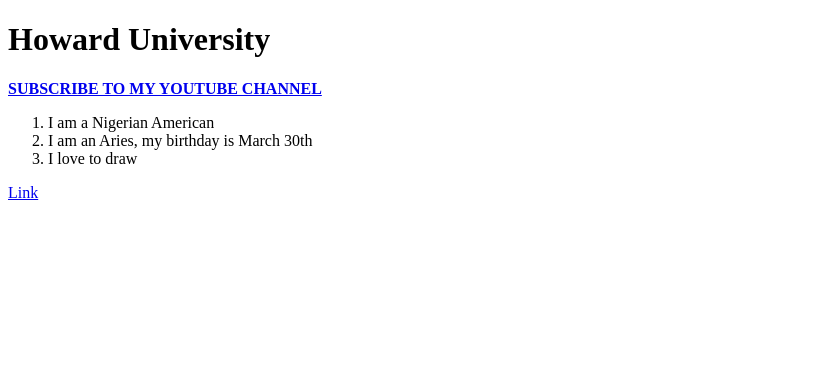
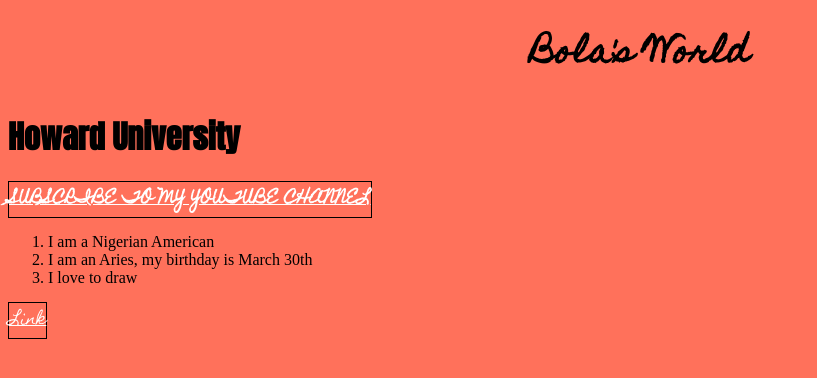
Before and after one commit to OmosolaA/OmosolaA.github.io, a plain HTML site: page profile.html in a window 1280 px wide. Shown: the whole page, without its empty margins (0-817 px from the left). Drawn offline with Linux system fonts and the light colour scheme.

Commit message:
Revised First Webpage

```diff
--- /dev/null
+++ b/profile.css
@@ -0,0 +1,20 @@
+body{
+	background-color: #ff715b;
+}
+
+
+#school{
+	font-family: 'Anton', sans-serif;
+}
+
+a{
+	font-family: 'Homemade Apple', cursive;
+	border: 1px solid black;
+	color: white;
+}
+
+#name{
+	text-align: center;
+	font-family: 'Homemade Apple', cursive;
+
+}
--- a/profile.html
+++ b/profile.html
@@ -1,11 +1,18 @@
 <!DOCTYPE html>
 <head>
+	<link rel="stylesheet" href="profile.css">
+	<link href="https://fonts.googleapis.com/css?family=Homemade+Apple|Open+Sans" rel="stylesheet">
+	<link href="https://fonts.googleapis.com/css?family=Anton" rel="stylesheet">
 	<title> Omosola Awoyemi</title>
  </head>
  <body>
- <h1>Howard University </h1>
+ 	<h1 id="name"> Bola's World </h1>
+
+
+ 	<h1 id="school">Howard University </h1>
 
  	<a href="https://www.youtube.com/channel/UCfgRxCR0BseP3p0AzvN7ukw"><b> SUBSCRIBE TO MY YOUTUBE CHANNEL</b> </a>
+
  	<ol>
  		<li>
  			I am a Nigerian American
@@ -18,6 +25,4 @@ I love to draw
 		</li>
  	</ol>
 	<a href="photos.html">Link</a>
-
-
  </body>
```
Lines whose indentation alone changed are shown as unchanged.
